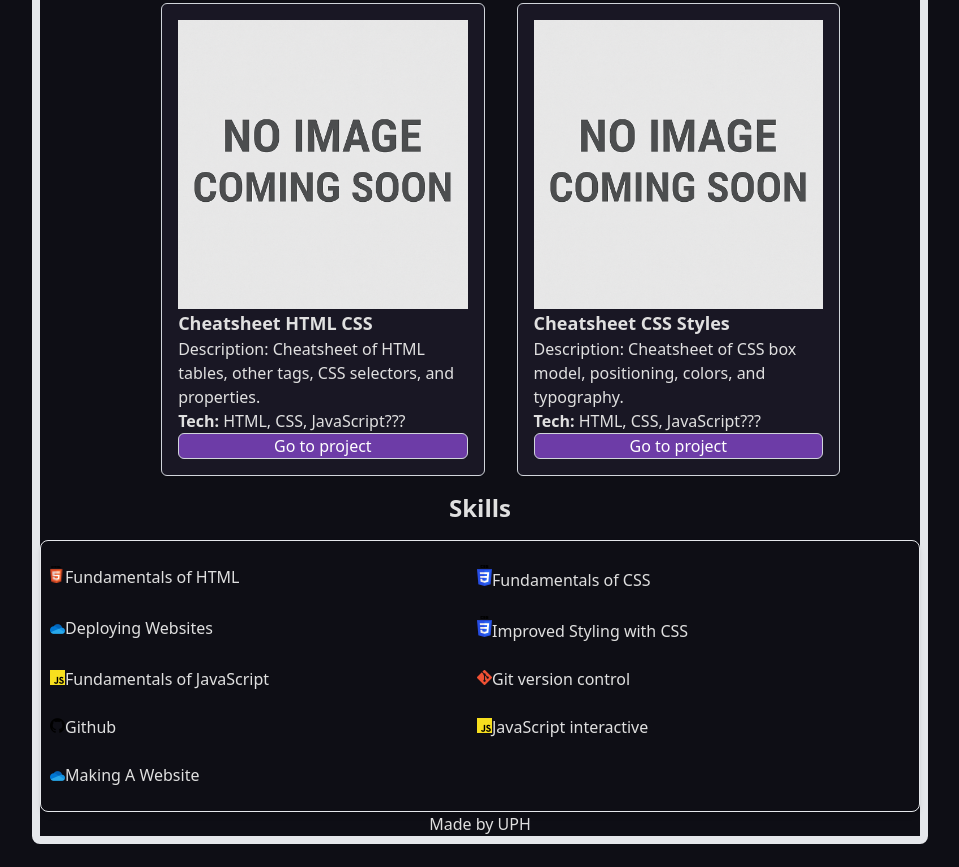
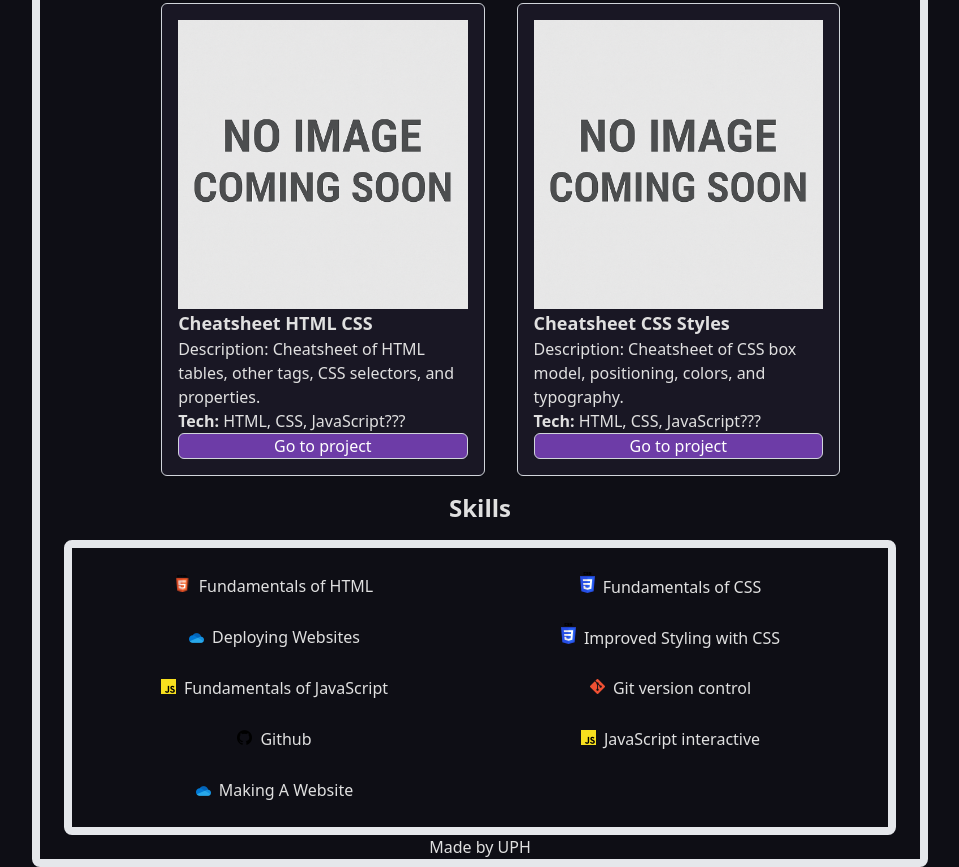
Before and after one commit to Ulrick1432/My_Portfolio, a website: page index.html in a window 1280 px wide. Shown: the part 1524-2391 px from the top of the page, without its empty margins (160-1119 px from the left). Before the commit the page ends 2368 px from the top, so only its background shows below. Drawn offline with Linux system fonts and the light colour scheme.

Commit message:
skills sections layout update

```diff
--- a/index.html
+++ b/index.html
@@ -99,7 +99,7 @@
                             <h4 class="project-header">Visualize algorithms</h4>
                             <p class="project-description">Description: Visualize how some algorithms work.</p>
                             <p class="project-tech"><span class="font-semibold">Tech:</span> HTML, CSS, JavaScript</p>
-                            <button id="btn-visualize-algorithms" class="btn-go-to-project" onclick="">Go to project</button>
+                            <button id="btn-visualize-algorithms" class="btn-go-to-project">Go to project</button>
                         </div>
                         <div id="message-generator" class="project">
                             <img class="project-image" src="./resources/DefaultImage.png">
@@ -143,16 +143,52 @@
             <!-- Skills Section -->
             <div id="skills" class="w-full space-y-4">
                 <h3 class="text-center font-bold text-xl md:text-2xl ">Skills</h3>
-                <ul class="grid grid-cols-2 gap-4 md:gap-6 border rounded-lg p-6 shadow-md">
-                    <li class="img_html">Fundamentals of HTML</li>
-                    <li class="img_css">Fundamentals of CSS</li>
-                    <li class="img_cloud">Deploying Websites</li>
-                    <li class="img_css">Improved Styling with CSS</li>
-                    <li class="img_js">Fundamentals of JavaScript</li>
-                    <li class="img_git">Git version control</li>
-                    <li class="img_github">Github</li>
-                    <li class="img_js">JavaScript interactive</li>
-                    <li class="img_cloud">Making A Website </li>
+                <ul class="grid grid-cols-1 sm:grid-cols-2 lg:grid-cols-2 gap-6 auto-rows-fr place-items-stretch border-8 rounded-lg p-6 m-6">
+                    <div class="flex items-center justify-evenly">
+                        <li class="img_html">
+                            <span class="pl-2">Fundamentals of HTML</span>
+                        </li>
+                    </div>
+                    <div class="flex items-center justify-center">
+                        <li class="img_css">
+                            <span class="pl-2">Fundamentals of CSS</span>
+                        </li>
+                    </div>
+                    <div class="flex items-center justify-center">
+                        <li class="img_cloud">
+                            <span class="pl-2">Deploying Websites</span>
+                        </li>
+                    </div>
+                    <div class="flex items-center justify-center">
+                        <li class="img_css">
+                            <span class="pl-2">Improved Styling with CSS</span>
+                        </li>
+                    </div>
+                    <div class="flex items-center justify-center">
+                        <li class="img_js">
+                            <span class="pl-2">Fundamentals of JavaScript</span>
+                        </li>
+                    </div>
+                    <div class="flex items-center justify-center">
+                        <li class="img_git">
+                            <span class="pl-2">Git version control</span>
+                        </li>
+                    </div>
+                    <div class="flex items-center justify-center">
+                        <li class="img_github">
+                            <span class="pl-2">Github</span>
+                        </li>
+                    </div>
+                    <div class="flex items-center justify-center">
+                        <li class="img_js">
+                            <span class="pl-2">JavaScript interactive</span>
+                        </li>
+                    </div>
+                    <div class="flex items-center justify-center">
+                        <li class="img_cloud">
+                            <span class="pl-2">Making A Website</span>
+                        </li>
+                    </div>
                 </ul>
             </div>
         </main>
--- a/src/eventListener.js
+++ b/src/eventListener.js
@@ -1,4 +1,5 @@
 //Events for My projects:
-document.getElementById('btn-visualize-algorithms').addEventListener('click', function() {
+// visualize-algorithms
+document.getElementById('btn-visualize-algorithms').addEventListener('click', () => {
     window.location.href = 'https://ulrick1432.github.io/visualize_algorithms/';
 });
--- a/src/icons.css
+++ b/src/icons.css
@@ -1,10 +1,8 @@
 /*
   Denne fil bruges til at sætte logo ved de diverse skills i skills sektionen
 */
-
 li.img_html::marker {
   content: url(../resources/skillsImages/17pxHTML5_logo_and_wordmark.svg.png);
-
 }
 
 li.img_css::marker {
```
Also changed, not shown: README.md, src/output.css.
